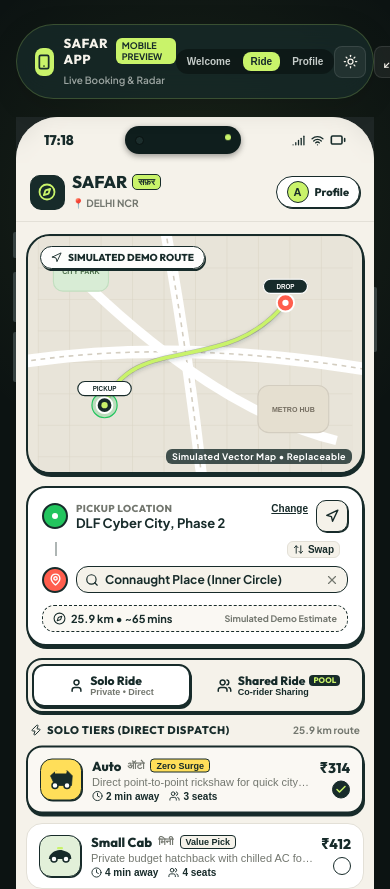
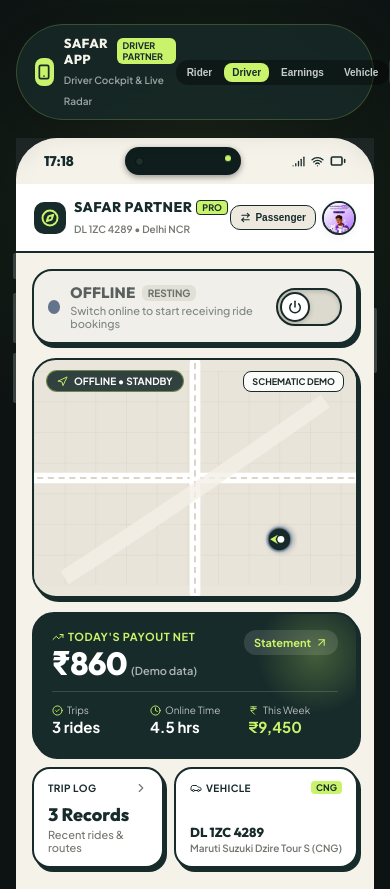
Before and after one commit to mahendraasingh/Car-Mate, a React (Vite) app: page / in a window 390 px wide. Shown: the top 889 px of the page. Built offline with nearby package versions, Linux system fonts and the light colour scheme.

Commit message:
feat: wire driver navigation screens and state routes in App and PhoneFrame

```diff
--- a/src/App.tsx
+++ b/src/App.tsx
@@ -3,17 +3,38 @@
 import { WelcomeScreen } from './components/WelcomeScreen';
 import { PassengerHomeScreen } from './components/passenger/PassengerHomeScreen';
 import { UserProfileScreen } from './components/profile/UserProfileScreen';
+import { DriverHomeScreen } from './components/driver/DriverHomeScreen';
+import { DriverEarningsScreen } from './components/driver/DriverEarningsScreen';
+import { DriverTripHistoryScreen } from './components/driver/DriverTripHistoryScreen';
+import { DriverProfileScreen } from './components/driver/DriverProfileScreen';
+import { driverService } from './services/driverService';
+import type { DriverPartnerProfile, DriverEarningsSummary } from './types/driver';
 
-export type AppScreen = 'welcome' | 'passenger_home' | 'profile';
+export type AppScreen =
+  | 'welcome'
+  | 'passenger_home'
+  | 'profile'
+  | 'driver_home'
+  | 'driver_earnings'
+  | 'driver_history'
+  | 'driver_profile';
 
 export const App: React.FC = () => {
-  const [currentScreen, setCurrentScreen] = useState<AppScreen>('passenger_home');
+  const [currentScreen, setCurrentScreen] = useState<AppScreen>('driver_home');
+  const [driverProfile, setDriverProfile] = useState<DriverPartnerProfile>(() => driverService.getProfile());
+  const [driverEarnings, setDriverEarnings] = useState<DriverEarningsSummary>(() => driverService.getEarnings());
+
+  const handleUpdateDriverProfile = (updated: DriverPartnerProfile) => {
+    setDriverProfile(updated);
+    driverService.saveProfile(updated);
+  };
 
   return (
     <PhoneFrame
       activeScreen={currentScreen}
       onSelectScreen={setCurrentScreen}
     >
+      {/* Passenger Experience Screens */}
       {currentScreen === 'welcome' && (
         <WelcomeScreen onEnterPassengerApp={() => setCurrentScreen('passenger_home')} />
       )}
@@ -28,6 +49,47 @@
       {currentScreen === 'profile' && (
         <UserProfileScreen onBack={() => setCurrentScreen('passenger_home')} />
       )}
+
+      {/* Driver Experience Screens */}
+      {currentScreen === 'driver_home' && (
+        <DriverHomeScreen
+          onNavigateEarnings={() => {
+            setDriverEarnings(driverService.getEarnings());
+            setCurrentScreen('driver_earnings');
+          }}
+          onNavigateHistory={() => {
+            setDriverEarnings(driverService.getEarnings());
+            setCurrentScreen('driver_history');
+          }}
+          onNavigateProfile={() => {
+            setDriverProfile(driverService.getProfile());
+            setCurrentScreen('driver_profile');
+          }}
+          onSwitchToPassenger={() => setCurrentScreen('passenger_home')}
+        />
+      )}
+
+      {currentScreen === 'driver_earnings' && (
+        <DriverEarningsScreen
+          earnings={driverEarnings}
+          onBack={() => setCurrentScreen('driver_home')}
+        />
+      )}
+
+      {currentScreen === 'driver_history' && (
+        <DriverTripHistoryScreen
+          trips={driverEarnings.recentTrips}
+          onBack={() => setCurrentScreen('driver_home')}
+        />
+      )}
+
+      {currentScreen === 'driver_profile' && (
+        <DriverProfileScreen
+          profile={driverProfile}
+          onUpdateProfile={handleUpdateDriverProfile}
+          onBack={() => setCurrentScreen('driver_home')}
+        />
+      )}
     </PhoneFrame>
   );
 };
--- a/src/components/PhoneFrame.tsx
+++ b/src/components/PhoneFrame.tsx
@@ -4,8 +4,24 @@
 
 interface PhoneFrameProps {
   children: React.ReactNode;
-  activeScreen?: 'welcome' | 'passenger_home' | 'profile';
-  onSelectScreen?: (screen: 'welcome' | 'passenger_home' | 'profile') => void;
+  activeScreen?:
+    | 'welcome'
+    | 'passenger_home'
+    | 'profile'
+    | 'driver_home'
+    | 'driver_earnings'
+    | 'driver_history'
+    | 'driver_profile';
+  onSelectScreen?: (
+    screen:
+      | 'welcome'
+      | 'passenger_home'
+      | 'profile'
+      | 'driver_home'
+      | 'driver_earnings'
+      | 'driver_history'
+      | 'driver_profile'
+  ) => void;
 }
 
 export const PhoneFrame: React.FC<PhoneFrameProps> = ({ children, activeScreen, onSelectScreen }) => {
@@ -69,7 +85,7 @@
           alignItems: 'center',
           justifyContent: 'space-between',
           width: '100%',
-          maxWidth: '520px',
+          maxWidth: '560px',
           marginBottom: '18px',
           padding: '10px 18px',
           borderRadius: '9999px',
@@ -117,7 +133,7 @@
                   color: colors.deepForest,
                 }}
               >
-                MOBILE PREVIEW
+                {activeScreen?.startsWith('driver') ? 'DRIVER PARTNER' : 'PASSENGER'}
               </span>
             </div>
             <span
@@ -130,6 +146,10 @@
               {activeScreen === 'welcome' && 'Welcome & Onboarding'}
               {activeScreen === 'passenger_home' && 'Live Booking & Radar'}
               {activeScreen === 'profile' && 'User Profile & Places'}
+              {activeScreen === 'driver_home' && 'Driver Cockpit & Live Radar'}
+              {activeScreen === 'driver_earnings' && 'Driver Earnings & Statements'}
+              {activeScreen === 'driver_history' && 'Commercial Trip History Log'}
+              {activeScreen === 'driver_profile' && 'Fleet Partner & Vehicle Specs'}
             </span>
           </div>
         </div>
@@ -148,51 +168,67 @@
           >
             <button
               type="button"
-              onClick={() => onSelectScreen('welcome')}
+              onClick={() => onSelectScreen('passenger_home')}
               style={{
                 padding: '4px 8px',
                 borderRadius: '8px',
                 border: 'none',
-                backgroundColor: activeScreen === 'welcome' ? colors.freshLime : 'transparent',
-                color: activeScreen === 'welcome' ? colors.deepForest : (isDarkModeStudio ? '#C5CCC9' : colors.deepForest),
+                backgroundColor: activeScreen === 'passenger_home' || activeScreen === 'welcome' || activeScreen === 'profile' ? colors.freshLime : 'transparent',
+                color: activeScreen === 'passenger_home' || activeScreen === 'welcome' || activeScreen === 'profile' ? colors.deepForest : (isDarkModeStudio ? '#C5CCC9' : colors.deepForest),
                 fontSize: '10px',
                 fontWeight: 800,
                 cursor: 'pointer',
               }}
             >
-              Welcome
+              Rider
             </button>
             <button
               type="button"
-              onClick={() => onSelectScreen('passenger_home')}
+              onClick={() => onSelectScreen('driver_home')}
               style={{
                 padding: '4px 8px',
                 borderRadius: '8px',
                 border: 'none',
-                backgroundColor: activeScreen === 'passenger_home' ? colors.freshLime : 'transparent',
-                color: activeScreen === 'passenger_home' ? colors.deepForest : (isDarkModeStudio ? '#C5CCC9' : colors.deepForest),
+                backgroundColor: activeScreen === 'driver_home' ? colors.freshLime : 'transparent',
+                color: activeScreen === 'driver_home' ? colors.deepForest : (isDarkModeStudio ? '#C5CCC9' : colors.deepForest),
                 fontSize: '10px',
                 fontWeight: 800,
                 cursor: 'pointer',
               }}
             >
-              Ride
+              Driver
             </button>
             <button
               type="button"
-              onClick={() => onSelectScreen('profile')}
+              onClick={() => onSelectScreen('driver_earnings')}
               style={{
                 padding: '4px 8px',
                 borderRadius: '8px',
                 border: 'none',
-                backgroundColor: activeScreen === 'profile' ? colors.freshLime : 'transparent',
-                color: activeScreen === 'profile' ? colors.deepForest : (isDarkModeStudio ? '#C5CCC9' : colors.deepForest),
+                backgroundColor: activeScreen === 'driver_earnings' ? colors.freshLime : 'transparent',
+                color: activeScreen === 'driver_earnings' ? colors.deepForest : (isDarkModeStudio ? '#C5CCC9' : colors.deepForest),
                 fontSize: '10px',
                 fontWeight: 800,
                 cursor: 'pointer',
               }}
             >
-              Profile
+              Earnings
+            </button>
+            <button
+              type="button"
+              onClick={() => onSelectScreen('driver_profile')}
+              style={{
+                padding: '4px 8px',
+                borderRadius: '8px',
+                border: 'none',
+                backgroundColor: activeScreen === 'driver_profile' ? colors.freshLime : 'transparent',
+                color: activeScreen === 'driver_profile' ? colors.deepForest : (isDarkModeStudio ? '#C5CCC9' : colors.deepForest),
+                fontSize: '10px',
+                fontWeight: 800,
+                cursor: 'pointer',
+              }}
+            >
+              Vehicle
             </button>
           </div>
         )}
```
